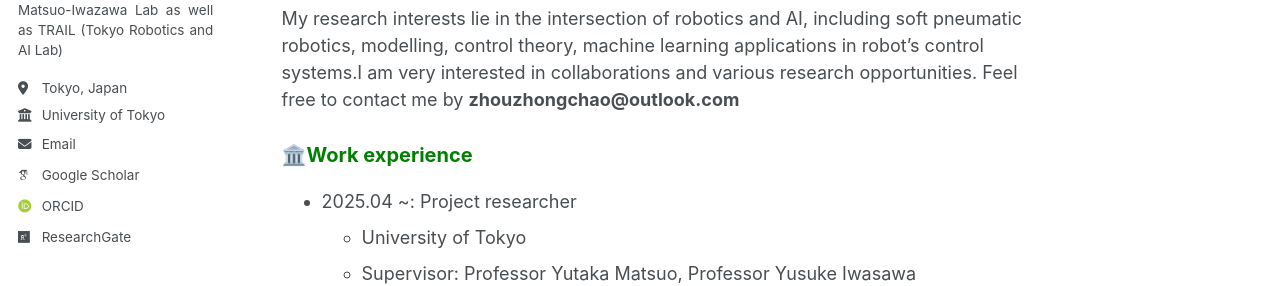
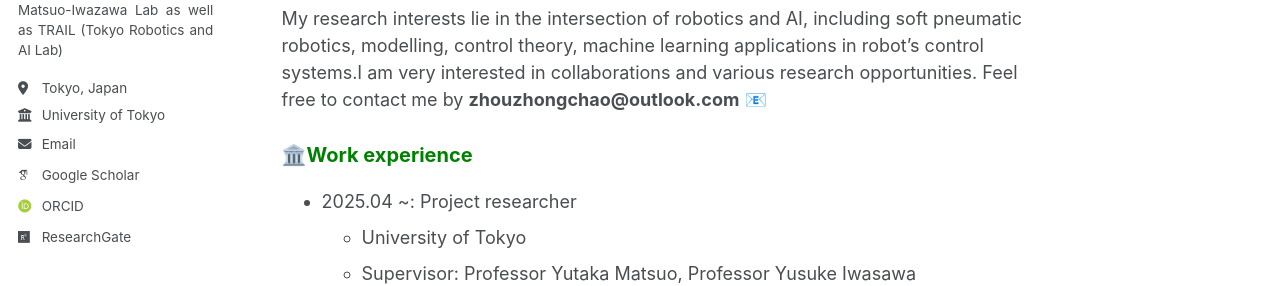
Before and after one commit to zhouzhongchao/zhouzhongchao, a Jekyll site: the page built from _pages/about.md, in a window 1280 px wide and 900 px high. Shown: the part 373-659 px from the top of the window. Built offline with Jekyll 4.4.1, drawn with Linux system fonts in a browser that asks for light colours; some web fonts are replaced.

```diff
--- a/_pages/about.md
+++ b/_pages/about.md
@@ -12,9 +12,12 @@ About me
 <div style="text-align: justify;">
 Hi, welcome to my site! I am <strong>Zhou Zhongchao</strong> (周忠潮, シユウ チュウチョウ), an upcoming Project Researcher at <a href="https://weblab.t.u-tokyo.ac.jp/">the Matsuo-Iwazawa Lab</a> at the University of Tokyo, starting my role in April 2025. My academic journey has been shaped by a PhD degree from Chiba University, where I was supervised by <a href="https://www.tms.chiba-u.jp/~yu/member_prof.html">Prof Wenwei Yu</a>, and an enriching academic visit at Healthcare Biorobotics Lab (HBL) at the University of Oxford, supervised by <a href="https://eng.ox.ac.uk/people/liang-he/">Prof Liang He</a>. </div>
 
+
 <span style="font-size:20px; color:purple;">🔬Research interset</span>
 ======
-My research interests lie in the intersection of robotics and AI, including soft pneumatic robotics, modelling, control theory, machine learning applications in robot's control systems.I am very interested in collaborations and various research opportunities. Feel free to contact me by <strong>zhouzhongchao@outlook.com</strong>
+My research interests lie in the intersection of robotics and AI, including soft pneumatic robotics, modelling, control theory, machine learning applications in robot's control systems.I am very interested in collaborations and various research opportunities. Feel free to contact me by <strong>zhouzhongchao@outlook.com</strong> 📧
+
+
 
 <span style="font-size:20px; color:green;">🏛️Work experience</span>
 ======
```
